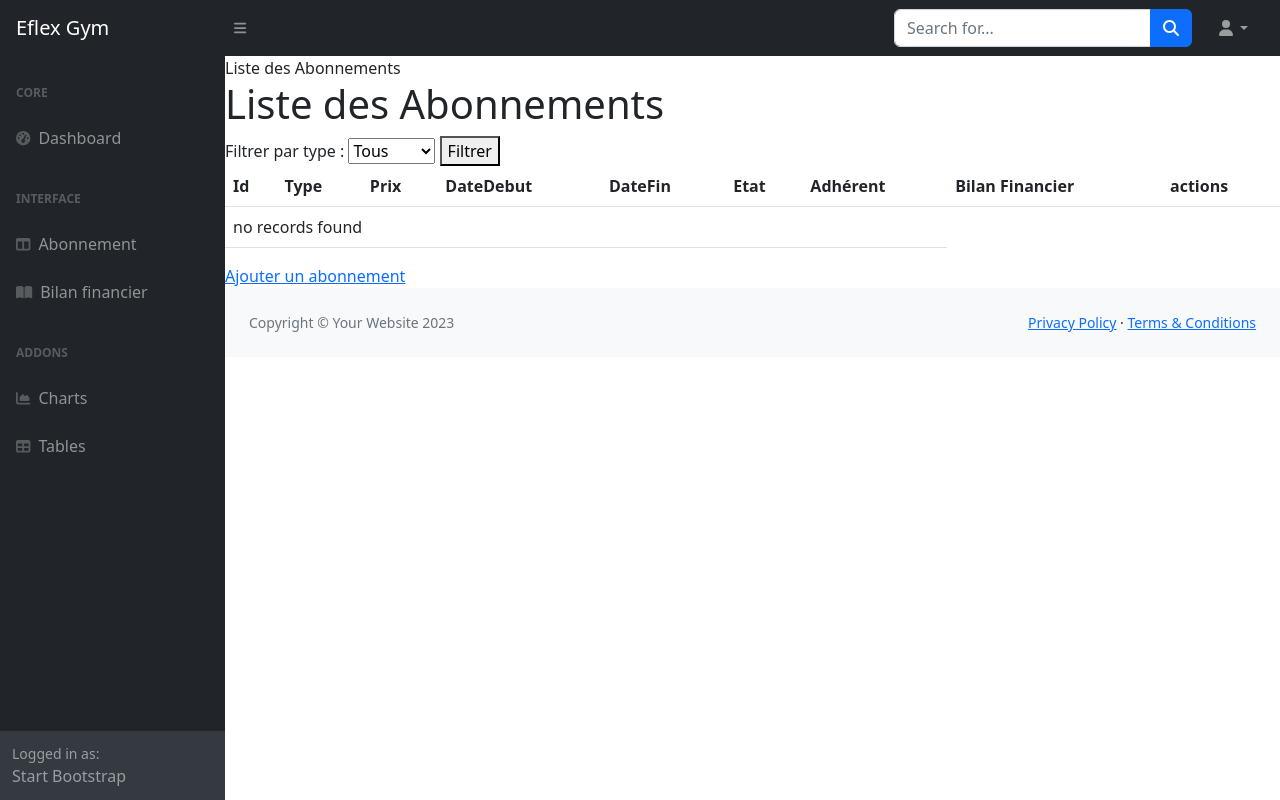
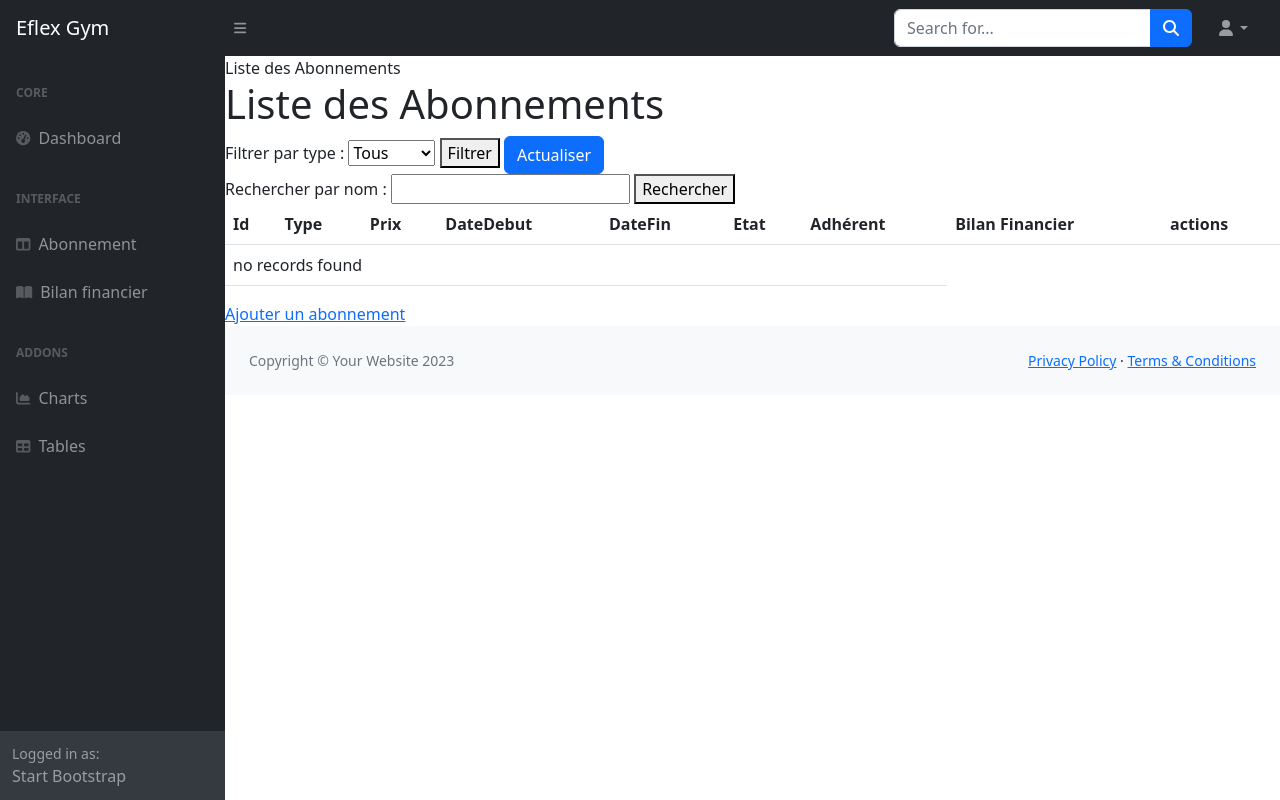
Before and after one commit to yassinehassine/EFLEXGYM, a Symfony app: template templates/abonnement/index.html.twig in a window 1280 px wide. Run offline with Twig, Linux system fonts and the light colour scheme; the template is opened without the code that fills it, so the values that code supplies are empty; some libraries are stand-ins or nearby versions.

Commit message:
recherche

```diff
--- a/src/Form/AbonnementType.php
+++ b/src/Form/AbonnementType.php
@@ -49,7 +49,7 @@ class AbonnementType extends AbstractType
             ])
             ->add('idAdherent', EntityType::class, [
                 'class' => User::class,
-                'choice_label' => 'id',
+                'choice_label' => 'nom',
             ])
             ->add('idBilanFinancier', EntityType::class, [
                 'class' => BilanFinancier::class,
--- a/templates/abonnement/index.html.twig
+++ b/templates/abonnement/index.html.twig
@@ -4,7 +4,8 @@
 
 {% block body %}
     <h1>Liste des Abonnements</h1>
-      <div>
+     <div>
+        <!-- Formulaire pour le filtre par type -->
         <form method="get" action="{{ path('app_abonnement_index') }}">
             <label for="type_filter">Filtrer par type :</label>
             <select name="type_filter" id="type_filter">
@@ -13,7 +14,18 @@
                 <option value="mensuel">Mensuel</option>
             </select>
             <button type="submit">Filtrer</button>
+             <a href="{{ path('app_abonnement_index') }}" class="btn btn-primary">Actualiser</a>
         </form>
+    </div>
+
+    <div>
+        <!-- Formulaire pour la recherche par nom -->
+        <form method="get" action="{{ path('app_abonnement_index') }}">
+    <label for="nom_adherent">Rechercher par nom :</label>
+    <input type="text" id="nom_adherent" name="nom_adherent">
+    <button type="submit">Rechercher</button>
+</form>
+
     </div>
 
     <table class="table">
@@ -41,7 +53,7 @@
         <td>{{ abonnement.dateDebut ? abonnement.dateDebut|date('Y-m-d H:i:s') : '' }}</td>
         <td>{{ abonnement.dateFin ? abonnement.dateFin|date('Y-m-d H:i:s') : '' }}</td>
         <td>{{ abonnement.etat }}</td>
-        <td>{{ abonnement.idAdherent.id }}</td>
+        <td>{{ abonnement.idAdherent.nom }}</td>
 
         <td>{{ abonnement.idBilanFinancier.id }}</td>
 
```
Also changed, not shown: src/Controller/AbonnementController.php (+11 -3 lines), src/Entity/User.php (+3 -6 lines), src/Repository/AbonnementRepository.php (+10 -0 lines).
